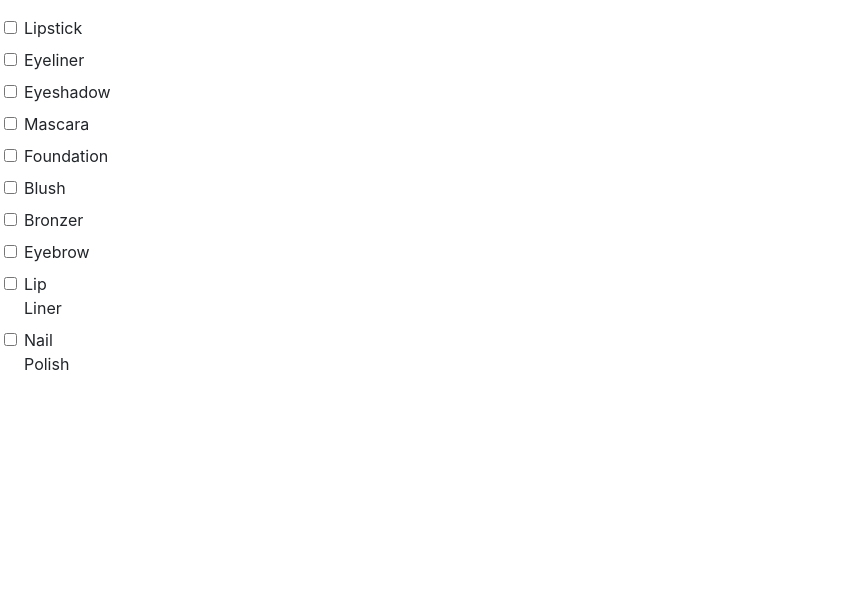
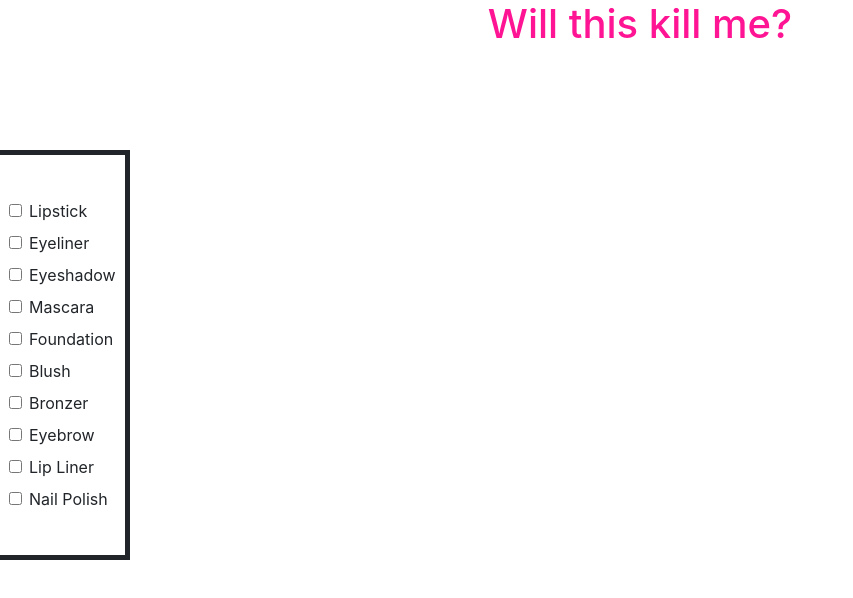
Before and after one commit to katygrahamm/make-up-app, a React app: page / in a window 1280 px wide. Shown: the whole page, without its empty margins (0-853 px from the left). Built offline with nearby package versions, Linux system fonts and the light colour scheme.

Commit message:
side bar and top header sticking and sizing

```diff
--- a/src/components/app.js
+++ b/src/components/app.js
@@ -2,6 +2,7 @@ import React from 'react';
 import { Component } from 'react';
 import MakeUpList from '../containers/makeup-list';
 import Filters from '../containers/filters';
+import '../index.css';
 
 export default class App extends Component {
   render() {
--- a/src/containers/filters.js
+++ b/src/containers/filters.js
@@ -2,6 +2,7 @@ import React, {Component} from 'react';
 import {connect} from 'react-redux';
 import {bindActionCreators} from 'redux';
 import {fetchMakeUp, resetMakeUp} from '../actions/index';
+import '../index.css';
 
 class Filters extends Component {
 
--- a/src/containers/makeup-list.js
+++ b/src/containers/makeup-list.js
@@ -26,6 +26,7 @@ class MakeUpList extends Component {
 render() {
     return (
       <div className="container">
+        <h1 id="header" className="d-flex justify-content-center">Will this kill me?</h1>
         <div className="row d-flex ">
 
 
--- a/src/index.css
+++ b/src/index.css
@@ -1,9 +1,15 @@
 #side-bar {
-  padding-top: 140px;
+  padding-top: 200px;
   height: 50%;
-  position: -webkit-sticky;
-  position: sticky;
-  top: 0;
+  position: fixed;
+  display: flex;
+  border-style: solid;
+  border-width: 5px;
+  width: 160px;
+  height: 350px;
+  margin-top: 150px;
+  padding-top: 20px;
+  padding-bottom: 380px;
 }
 
 #header {
@@ -12,4 +18,5 @@
   top: 0;
   background-color: white;
   z-index: 1;
+  color: #FF1493;
 }
```
